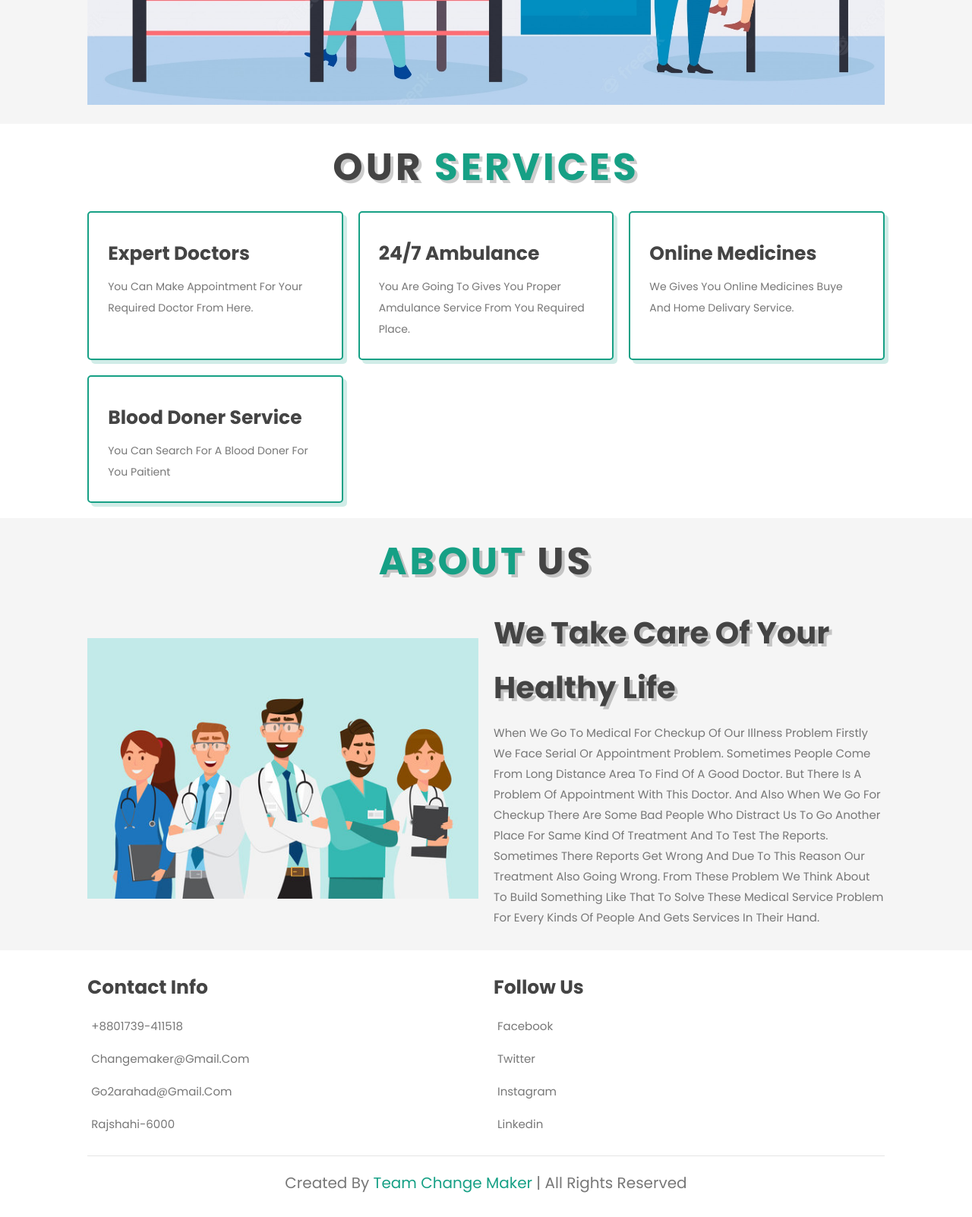
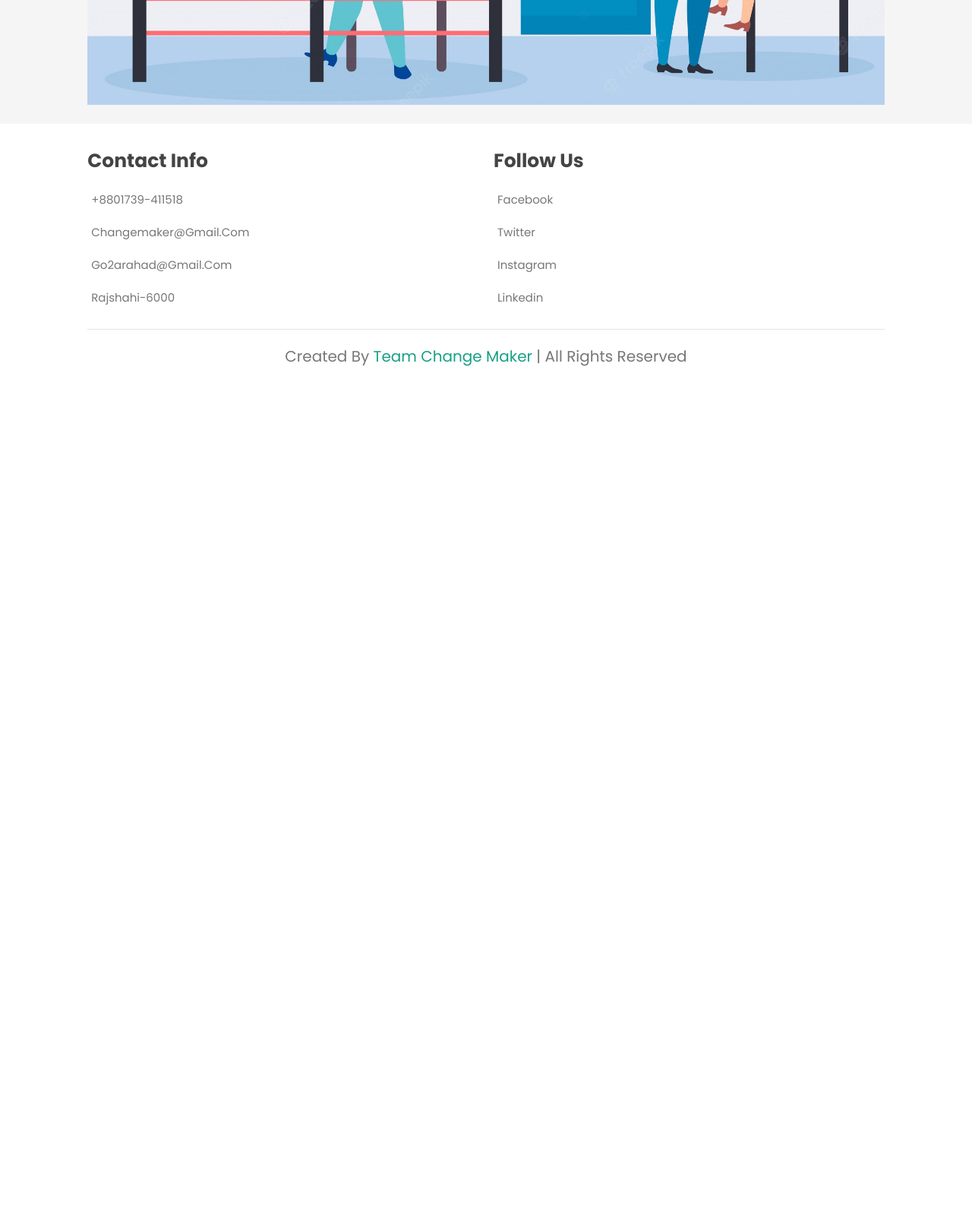
Before and after one commit to ARisHere/Docsoln, a Django app: page /home in a window 1280 px wide. Shown: the part 562-2164 px from the top of the page at 76% size. After the commit the page ends 1044 px from the top, so only its background shows below. Run offline with Django 4.2, Linux system fonts and the light colour scheme.

Commit message:
Medicine

```diff
--- a/Docsoln/Template/index.html
+++ b/Docsoln/Template/index.html
@@ -49,72 +49,6 @@
     </section>
 
     <!-- home section ends -->
-
-
-    <!-- services section starts  -->
-
-    <section class="services" id="services">
-
-        <h1 class="heading"> our <span>services</span> </h1>
-
-        <div class="box-container">
-
-            <div class="box">
-                <i class="Doctor"></i>
-                <h3> Expert Doctors </h3>
-                <p>You can make appointment for your required doctor from here.</p>
-
-            </div>
-
-            <div class="box">
-                <i class="ambulance"></i>
-                <h3> 24/7 ambulance </h3>
-                <p>You are going to gives you proper amdulance service from you required place.</p>
-
-            </div>
-
-            <div class="box">
-                <i class="pills"></i>
-                <h3> Online Medicines </h3>
-                <p>We gives you online Medicines buye and home delivary service.</p>
-
-            </div>
-
-            <div class="box">
-                <i class="bloods"></i>
-                <h3> Blood Doner service </h3>
-                <p>You can search for a blood doner for you paitient</p>
-
-            </div>
-
-        </div>
-
-    </section>
-
-    <!-- services section ends -->
-
-    <!-- about section starts  -->
-
-    <section class="about" id="about">
-
-        <h1 class="heading"> <span>about</span> us </h1>
-
-        <div class="row">
-
-            <div class="image">
-                <img src="static/image/about.jpg" alt="">
-            </div>
-
-            <div class="content">
-                <h3>we take care of your healthy life</h3>
-                <p>When we go to medical for checkup of our illness problem firstly we face serial or appointment problem. Sometimes people come from long distance area to find of a good doctor. But there is a problem of appointment with this doctor. And
-                    also when we go for checkup there are some bad people who distract us to go another place for same kind of treatment and to test the reports. Sometimes there reports get wrong and due to this reason our treatment also going wrong.
-                    From these problem we think about to build something like that to solve these medical service problem for every kinds of people and gets services in their hand.</p>
-            </div>
-
-        </div>
-
-    </section>
 
 
     <!-- footer section starts  -->
```
